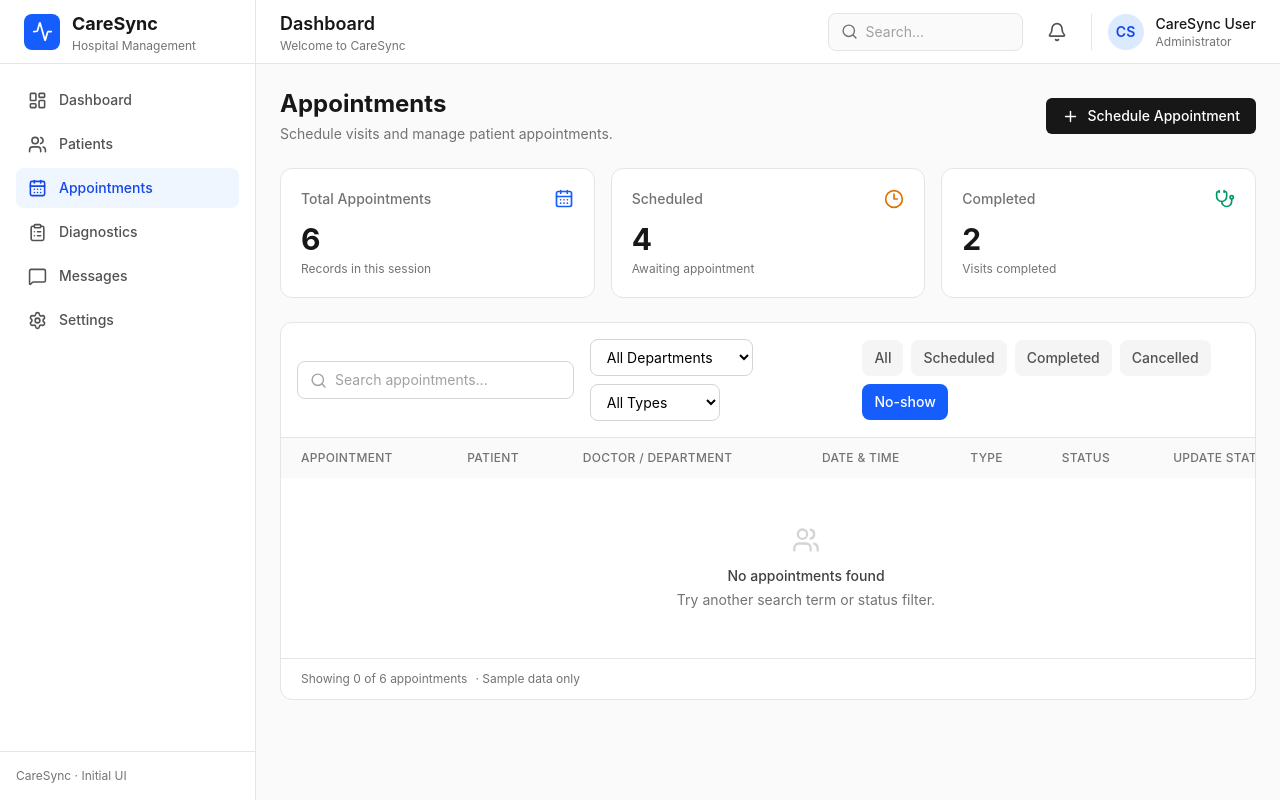
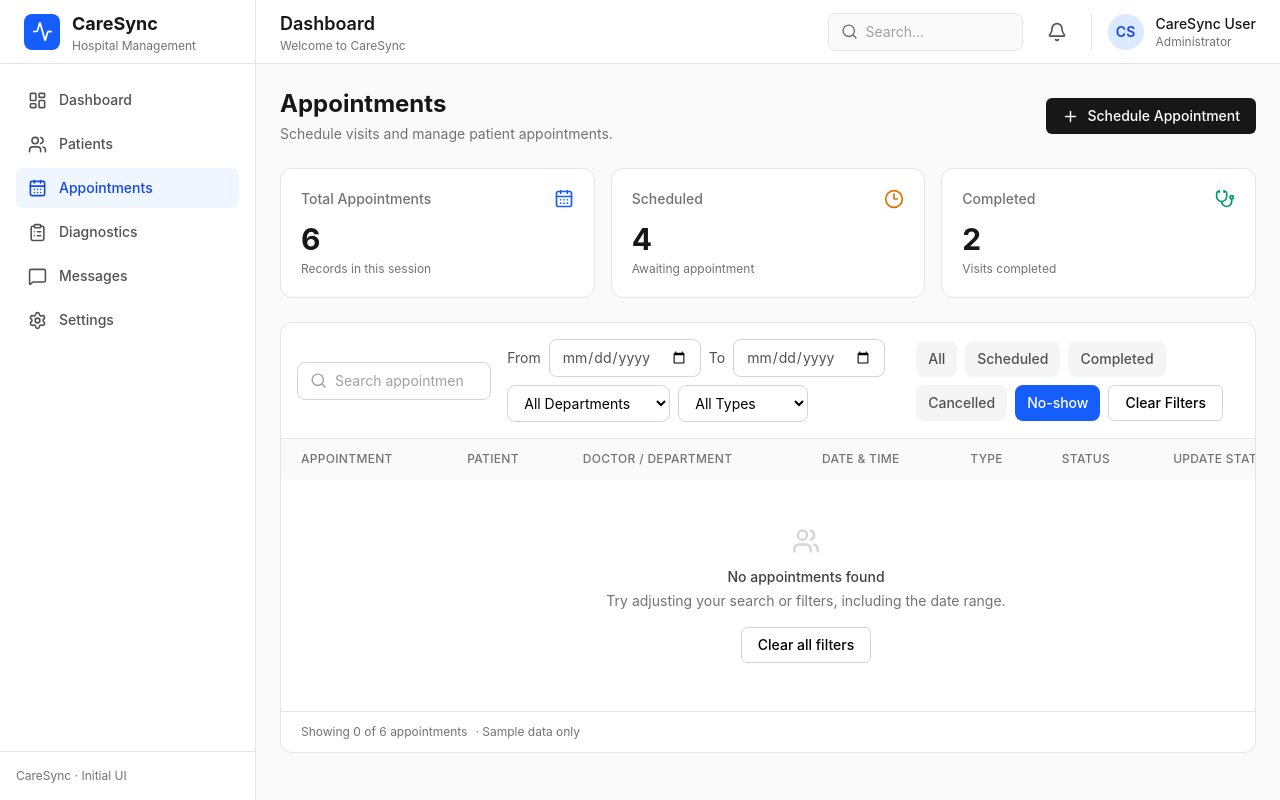
Before and after one commit to Labhadepriya/caresync, a React (Vite) app in the folder frontend/: page /appointments in a window 1280 px wide. Both pictures are taken after a click on the button "No-show". Built offline with nearby package versions, Linux system fonts and the light colour scheme.

Commit message:
feat: add appointment date range filters

```diff
--- a/frontend/src/pages/AppointmentsPage.tsx
+++ b/frontend/src/pages/AppointmentsPage.tsx
@@ -63,6 +63,8 @@ function AppointmentsPage() {
   const [statusFilter, setStatusFilter] = useState<StatusFilter>("All");
   const [departmentFilter, setDepartmentFilter] = useState("All");
   const [typeFilter, setTypeFilter] = useState<"All" | AppointmentType>("All");
+  const [startDate, setStartDate] = useState("");
+  const [endDate, setEndDate] = useState("");
   const [showForm, setShowForm] = useState(false);
   const [form, setForm] = useState<AppointmentForm>(emptyForm);
 
@@ -105,14 +107,31 @@ function AppointmentsPage() {
         const matchesType =
           typeFilter === "All" || appointment.type === typeFilter;
 
+        const matchesStartDate = !startDate || appointment.date >= startDate;
+
+        const matchesEndDate = !endDate || appointment.date <= endDate;
+
         return (
-          matchesSearch && matchesStatus && matchesDepartment && matchesType
+          matchesSearch &&
+          matchesStatus &&
+          matchesDepartment &&
+          matchesType &&
+          matchesStartDate &&
+          matchesEndDate
         );
       })
       .sort((a, b) =>
         `${a.date} ${a.time}`.localeCompare(`${b.date} ${b.time}`),
       );
-  }, [appointments, search, statusFilter, departmentFilter, typeFilter]);
+  }, [
+    appointments,
+    search,
+    statusFilter,
+    departmentFilter,
+    typeFilter,
+    startDate,
+    endDate,
+  ]);
 
   function handleAddAppointment(event: React.FormEvent<HTMLFormElement>) {
     event.preventDefault();
@@ -139,6 +158,15 @@ function AppointmentsPage() {
     setStatusFilter("All");
     setForm(emptyForm);
     setShowForm(false);
+  }
+
+  function clearFilters() {
+    setSearch("");
+    setStatusFilter("All");
+    setDepartmentFilter("All");
+    setTypeFilter("All");
+    setStartDate("");
+    setEndDate("");
   }
 
   function updateStatus(id: string, status: AppointmentStatus) {
@@ -384,6 +412,29 @@ function AppointmentsPage() {
           </label>
 
           <div className="flex flex-wrap gap-2">
+            <label className="flex items-center gap-2 text-sm text-neutral-600">
+              <span>From</span>
+              <input
+                type="date"
+                value={startDate}
+                max={endDate || undefined}
+                onChange={(event) => setStartDate(event.target.value)}
+                aria-label="Filter appointments from date"
+                className="rounded-lg border border-neutral-300 bg-white px-3 py-2 text-sm"
+              />
+            </label>
+
+            <label className="flex items-center gap-2 text-sm text-neutral-600">
+              <span>To</span>
+              <input
+                type="date"
+                value={endDate}
+                min={startDate || undefined}
+                onChange={(event) => setEndDate(event.target.value)}
+                aria-label="Filter appointments to date"
+                className="rounded-lg border border-neutral-300 bg-white px-3 py-2 text-sm"
+              />
+            </label>
             <select
               value={departmentFilter}
               onChange={(event) => setDepartmentFilter(event.target.value)}
@@ -431,6 +482,10 @@ function AppointmentsPage() {
                 {status}
               </button>
             ))}
+
+            <Button type="button" variant="outline" onClick={clearFilters}>
+              Clear Filters
+            </Button>
           </div>
         </div>
 
@@ -553,12 +608,25 @@ function AppointmentsPage() {
                       size={28}
                       className="mx-auto mb-3 text-neutral-300"
                     />
+
                     <p className="font-medium text-neutral-700">
                       No appointments found
                     </p>
+
                     <p className="mt-1 text-sm text-neutral-500">
-                      Try another search term or status filter.
+                      Try adjusting your search or filters, including the date
+                      range.
                     </p>
+
+                    <div className="mt-4">
+                      <Button
+                        type="button"
+                        variant="outline"
+                        onClick={clearFilters}
+                      >
+                        Clear all filters
+                      </Button>
+                    </div>
                   </td>
                 </tr>
               )}
```
